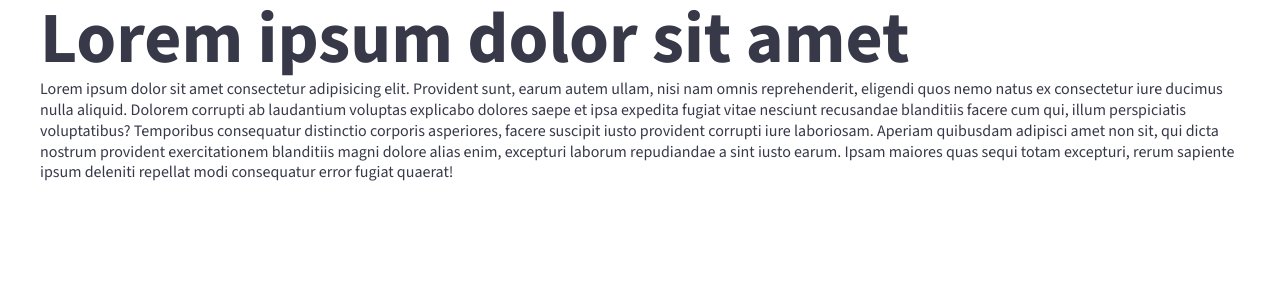
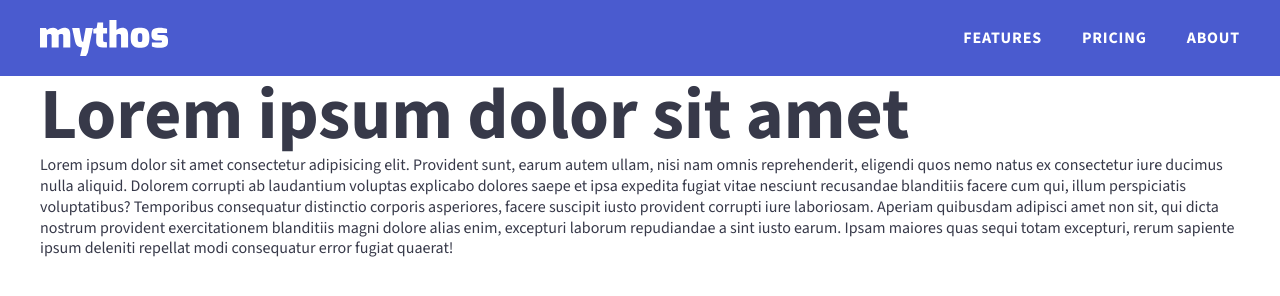
Before and after one commit to Arkha9n/responsive-website, a plain HTML site: page index.html in a window 1280 px wide. Drawn offline with Linux system fonts and the light colour scheme.

Commit message:
Top Navigation

```diff
--- a/index.html
+++ b/index.html
@@ -13,10 +13,47 @@
     <link rel="manifest" href="/site.webmanifest" />
 </head>
 <body>
-    <div class="wrapper">
-        <h1>Lorem ipsum dolor sit amet</h1>
-        <p>Lorem ipsum dolor sit amet consectetur adipisicing elit. Provident sunt, earum autem ullam, nisi nam omnis reprehenderit, eligendi quos nemo natus ex consectetur iure ducimus nulla aliquid. Dolorem corrupti ab laudantium voluptas explicabo dolores saepe et ipsa expedita fugiat vitae nesciunt recusandae blanditiis facere cum qui, illum perspiciatis voluptatibus? Temporibus consequatur distinctio corporis asperiores, facere suscipit iusto provident corrupti iure laboriosam. Aperiam quibusdam adipisci amet non sit, qui dicta nostrum provident exercitationem blanditiis magni dolore alias enim, excepturi laborum repudiandae a sint iusto earum. Ipsam maiores quas sequi totam excepturi, rerum sapiente ipsum deleniti repellat modi consequatur error fugiat quaerat!</p>
-    </div>
+    <a class="visually-hidden skip" href="#main">Skip to main content</a>
+
+    <header class="topnav">
+        <h2 class="visually-hidden">Header</h2>
+
+        <div class="wrapper topnav__wrapper">
+            <a href="/" class="topnav__homelink">
+                <img src="/img/logo-mythos.svg" alt="Mythos homepage" class="topnav__logo" width="128" height="36">
+            </a>
+
+            <nav>
+                <ul class="topnav__links">
+                    <li class="topnav__item">
+                        <a href="" class="topnav__link">Features</a>
+                    </li>
+                    <li class="topnav__item">
+                        <a href="" class="topnav__link">Pricing</a>
+                    </li>
+                    <li class="topnav__item">
+                        <a href="" class="topnav__link">About</a>
+                    </li>
+                </ul>
+            </nav>
+        </div>
+
+    </header>
+
+    <main id="main">
+        <div class="wrapper">
+            <h1>Lorem ipsum dolor sit amet</h1>
+            <p>Lorem ipsum dolor sit amet consectetur adipisicing elit. Provident sunt, earum autem ullam, nisi nam omnis reprehenderit, eligendi quos nemo natus ex consectetur iure ducimus nulla aliquid. Dolorem corrupti ab laudantium voluptas explicabo dolores saepe et ipsa expedita fugiat vitae nesciunt recusandae blanditiis facere cum qui, illum perspiciatis voluptatibus? Temporibus consequatur distinctio corporis asperiores, facere suscipit iusto provident corrupti iure laboriosam. Aperiam quibusdam adipisci amet non sit, qui dicta nostrum provident exercitationem blanditiis magni dolore alias enim, excepturi laborum repudiandae a sint iusto earum. Ipsam maiores quas sequi totam excepturi, rerum sapiente ipsum deleniti repellat modi consequatur error fugiat quaerat!</p>
+        </div>
+
+    </main>
+
+    <footer>
+        <h2 class="visually-hidden">Footer</h2>
+
+    </footer>
+
+
 
 </body>
 </html>
--- a/style.css
+++ b/style.css
@@ -55,6 +55,7 @@
         --color-main-bg: var(--c-white);
         --color-text-dark: var(--c-gray-dark);
         --color-text-light: var(--c-white);
+        --color-header-bg: var(--c-purple);
         --color-hero-bg: var(--c-purple);
         --color-button-primary-bg: var(--c-teal);
         --colot-button-primary-text: var(--c-gray-dark);
@@ -100,6 +101,7 @@
 
     img, picture, svg {
         max-width: 100%;
+        height: auto;
         display: block;
     }
 
@@ -111,6 +113,63 @@
 }
 
 @layer component {
+    .topnav {
+        background-color: var(--color-header-bg);
+
+        .topnav__wrapper{
+            display: flex;
+            justify-content: space-between;
+            align-items: center;
+            padding-block: 12px; /* It adds padding to the top and bottom */
+
+            @media (width >= calc(600 / 16 * 1rem)) {
+                padding-block: 20px;
+            }
+
+        }
+
+        .topnav__homelink {
+            &:hover {
+                opacity: 0.9;
+            }
+        }
+
+        .topnav__logo {
+            width: calc(70 / 16 * 1rem);
+
+            @media (width >= calc(600 / 16 * 1rem)) {
+                width: calc(128 / 16 * 1rem);
+            }
+        }
+
+        .topnav__links {
+            display: flex;
+            gap: 20px; /* This is for mobile design */
+            list-style-type: none;
+            padding: 0;
+
+            @media (width >= calc(600 / 16 * 1rem)) {
+                gap: 40px;
+            }
+        }
+
+        .topnav_item {}
+
+        .topnav__link {
+            font-size: var(--font-size-topnav);
+            font-weight: 700; /* It's the same as bold */
+            letter-spacing: 0.05em;
+            text-transform: uppercase;
+            color: var(--color-text-light);
+
+            &:hover {
+                text-decoration: underline 2px;
+                text-underline-offset: 4px;
+                opacity: 0.9;
+            }
+        }
+
+    }
 
 }
 
@@ -122,6 +181,15 @@
         width:    1px;
         height:   1px;
         overflow: hidden;
+
+        &.skip:focus {
+            left: 0;
+            width: auto;
+            height: auto;
+            background: #fff;
+            padding: 10px;
+            border: 1px solid;
+        }
     }
 
 }
```
Also changed, not shown: img/logo-mythos.svg (added).
